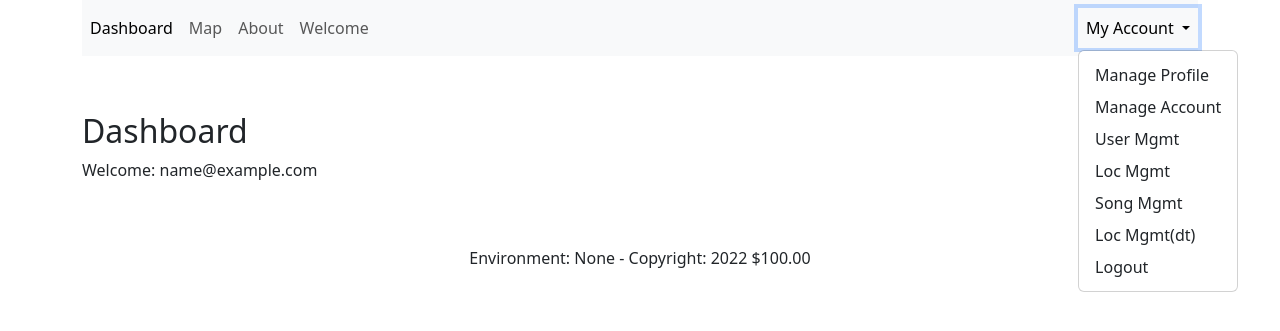
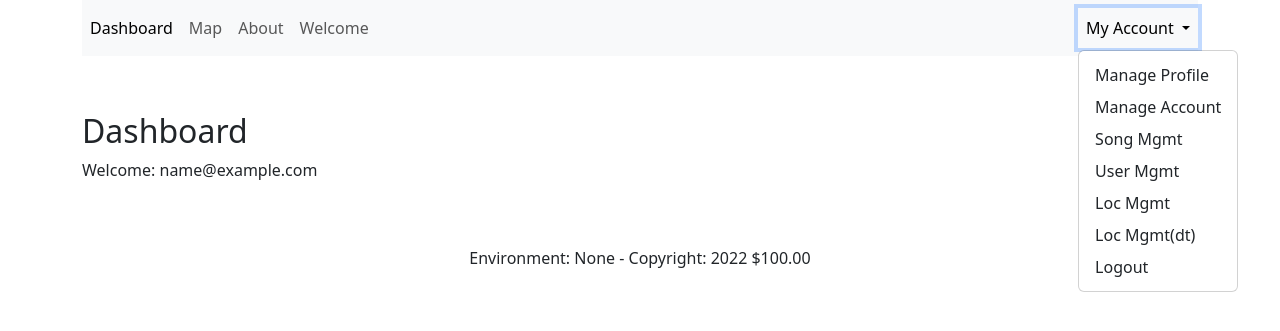
Before and after one commit to sumanaashok/IS601_Project_3, a Flask app: page /dashboard in a window 1280 px wide, after a click on "My Account". Shown: the top 331 px of the page. Run offline with Flask 2, Linux system fonts and the light colour scheme; the visitor is signed in with stand-in values (Sample User, id 1); data comes from the database, SQL or seed files in the repository; some libraries are stand-ins or nearby versions.

Commit message:
keys added

```diff
--- a/app/__init__.py
+++ b/app/__init__.py
@@ -59,6 +59,7 @@ def create_app():
     "methods": ["OPTIONS", "GET", "POST"],
     }
     CORS(app, resources={"/api/*": api_v1_cors_config})
+    app.logger.debug('Request')
     # Run once at startup:
     return app
 
--- a/app/db/models/__init__.py
+++ b/app/db/models/__init__.py
@@ -12,6 +12,8 @@ class Song(db.Model,SerializerMixin):
     id = db.Column(db.Integer, primary_key=True)
     title = db.Column(db.String(300), nullable=True, unique=False)
     artist = db.Column(db.String(300), nullable=True, unique=False)
+    year = db.Column(db.Integer, nullable=True, unique=False)
+    genre = db.Column(db.String(300), nullable=True, unique=False)
     user_id = db.Column(db.Integer, db.ForeignKey('users.id'))
     user = relationship("User", back_populates="songs", uselist=False)
 
--- a/app/logging_config/__init__.py
+++ b/app/logging_config/__init__.py
@@ -1,19 +1,27 @@
 import logging
 import os
 from logging.config import dictConfig
+import datetime
+import time
 
 import flask
-from flask import request, current_app
+from flask import request, current_app, g
 
-#from app.logging_config.log_formatters import RequestFormatter
+# from app.logging_config.log_formatters import RequestFormatter
+from rfc3339 import rfc3339
+
+import app
 from app import config
 
 log_con = flask.Blueprint('log_con', __name__)
 
 
-#@log_con.before_app_request
-#def before_request_logging():
+# @log_con.before_app_request
+# def before_request_logging():
 
+@log_con.before_request
+def start_timer():
+    g.start = time.time()
 
 
 @log_con.after_app_request
@@ -24,18 +32,45 @@ def after_request_logging(response):
         return response
     elif request.path.startswith('/bootstrap'):
         return response
+    current_app.logger.debug('Request')
+    #
+    # now = time.time()
+    # duration = round(now - g.start, 2)
+    # dt = datetime.datetime.fromtimestamp(now)
+    # timestamp = rfc3339(dt, utc=True)
+    # ip = request.headers.get('X-Forwarded-For', request.remote_addr)
+    # host = request.host.split(':', 1)[0]
+    # log_params = [
+    #     ('method', request.method),
+    #     ('path', request.path),
+    #     ('status', response.status_code),
+    #     ('duration', duration),
+    #     ('time', timestamp),
+    #     ('ip', ip),
+    #     ('host', host)
+    # ]
+    #
+    # request_id = request.headers.get('X-Request-ID')
+    # if request_id:
+    #     log_params.append(('request_id', request_id))
+    #
+    # parts = []
+    # for name, value in log_params:
+    #     part = name + ': ' + str(value) + ', '
+    #     parts.append(part)
+    # line = " ".join(parts)
+    # app.logger.info(line)
     return response
+
 
 @log_con.before_app_first_request
 def setup_logs():
-
     # set the name of the apps log folder to logs
     logdir = config.Config.LOG_DIR
     # make a directory if it doesn't exist
     if not os.path.exists(logdir):
         os.mkdir(logdir)
     logging.config.dictConfig(LOGGING_CONFIG)
-
 
 
 LOGGING_CONFIG = {
@@ -57,54 +92,54 @@ LOGGING_CONFIG = {
         'file.handler': {
             'class': 'logging.handlers.RotatingFileHandler',
             'formatter': 'standard',
-            'filename': os.path.join(config.Config.LOG_DIR,'handler.log'),
+            'filename': os.path.join(config.Config.LOG_DIR, 'handler.log'),
             'maxBytes': 10000000,
             'backupCount': 5,
         },
         'file.handler.myapp': {
             'class': 'logging.handlers.RotatingFileHandler',
             'formatter': 'standard',
-            'filename': os.path.join(config.Config.LOG_DIR,'myapp.log'),
+            'filename': os.path.join(config.Config.LOG_DIR, 'myapp.log'),
             'maxBytes': 10000000,
             'backupCount': 5,
         },
         'file.handler.request': {
             'class': 'logging.handlers.RotatingFileHandler',
             'formatter': 'standard',
-            'filename': os.path.join(config.Config.LOG_DIR,'request.log'),
+            'filename': os.path.join(config.Config.LOG_DIR, 'request.log'),
             'maxBytes': 10000000,
             'backupCount': 5,
         },
         'file.handler.errors': {
             'class': 'logging.handlers.RotatingFileHandler',
             'formatter': 'standard',
-            'filename': os.path.join(config.Config.LOG_DIR,'errors.log'),
+            'filename': os.path.join(config.Config.LOG_DIR, 'errors.log'),
             'maxBytes': 10000000,
             'backupCount': 5,
         },
         'file.handler.sqlalchemy': {
             'class': 'logging.handlers.RotatingFileHandler',
             'formatter': 'standard',
-            'filename': os.path.join(config.Config.LOG_DIR,'sqlalchemy.log'),
+            'filename': os.path.join(config.Config.LOG_DIR, 'sqlalchemy.log'),
             'maxBytes': 10000000,
             'backupCount': 5,
         },
         'file.handler.werkzeug': {
             'class': 'logging.handlers.RotatingFileHandler',
             'formatter': 'standard',
-            'filename': os.path.join(config.Config.LOG_DIR,'werkzeug.log'),
+            'filename': os.path.join(config.Config.LOG_DIR, 'werkzeug.log'),
             'maxBytes': 10000000,
             'backupCount': 5,
         },
     },
     'loggers': {
         '': {  # root logger
-            'handlers': ['default','file.handler'],
+            'handlers': ['default', 'file.handler'],
             'level': 'DEBUG',
             'propagate': True
         },
         '__main__': {  # if __name__ == '__main__'
-            'handlers': ['default','file.handler'],
+            'handlers': ['default', 'file.handler'],
             'level': 'DEBUG',
             'propagate': True
         },
--- a/app/songs/__init__.py
+++ b/app/songs/__init__.py
@@ -10,6 +10,8 @@ from app.db import db
 from app.db.models import Song
 from app.songs.forms import csv_upload
 from werkzeug.utils import secure_filename, redirect
+
+
 
 songs = Blueprint('songs', __name__,
                         template_folder='templates')
--- a/app/templates/base.html
+++ b/app/templates/base.html
@@ -55,11 +55,15 @@
                                     Profile</a></li>
                                 <li><a class="dropdown-item" href="{{ url_for("auth.edit_account") }}">Manage
                                     Account</a></li>
+                                <li><a class="dropdown-item" href="{{ url_for("songs.songs_browse") }}">Song Mgmt</a>
+                                </li>
                                 {% if current_user.is_admin %}
-                                    <li><a class="dropdown-item" href="{{ url_for("auth.browse_users") }}">User Mgmt</a></li>
-                                    <li><a class="dropdown-item" href="{{ url_for("map.browse_locations") }}">Loc Mgmt</a></li>
-                                    <li><a class="dropdown-item" href="{{ url_for("songs.songs_browse") }}">Song Mgmt</a></li>
-                                    <li><a class="dropdown-item" href="{{ url_for("map.browse_locations_datatables") }}">Loc Mgmt(dt)</a></li>
+                                    <li><a class="dropdown-item" href="{{ url_for("auth.browse_users") }}">User Mgmt</a>
+                                    </li>
+                                    <li><a class="dropdown-item" href="{{ url_for("map.browse_locations") }}">Loc
+                                        Mgmt</a></li>
+                                    <li><a class="dropdown-item"
+                                           href="{{ url_for("map.browse_locations_datatables") }}">Loc Mgmt(dt)</a></li>
 
 
                                 {% endif %}
```
Also changed, not shown: tests/conftest.py (+1 -1 lines), tests/file_upload_test.py (added, +14 -0 lines), tests/user_test.py (+3 -3 lines), .github/workflows/dev.yml, .github/workflows/prod.yml, readme.md.
